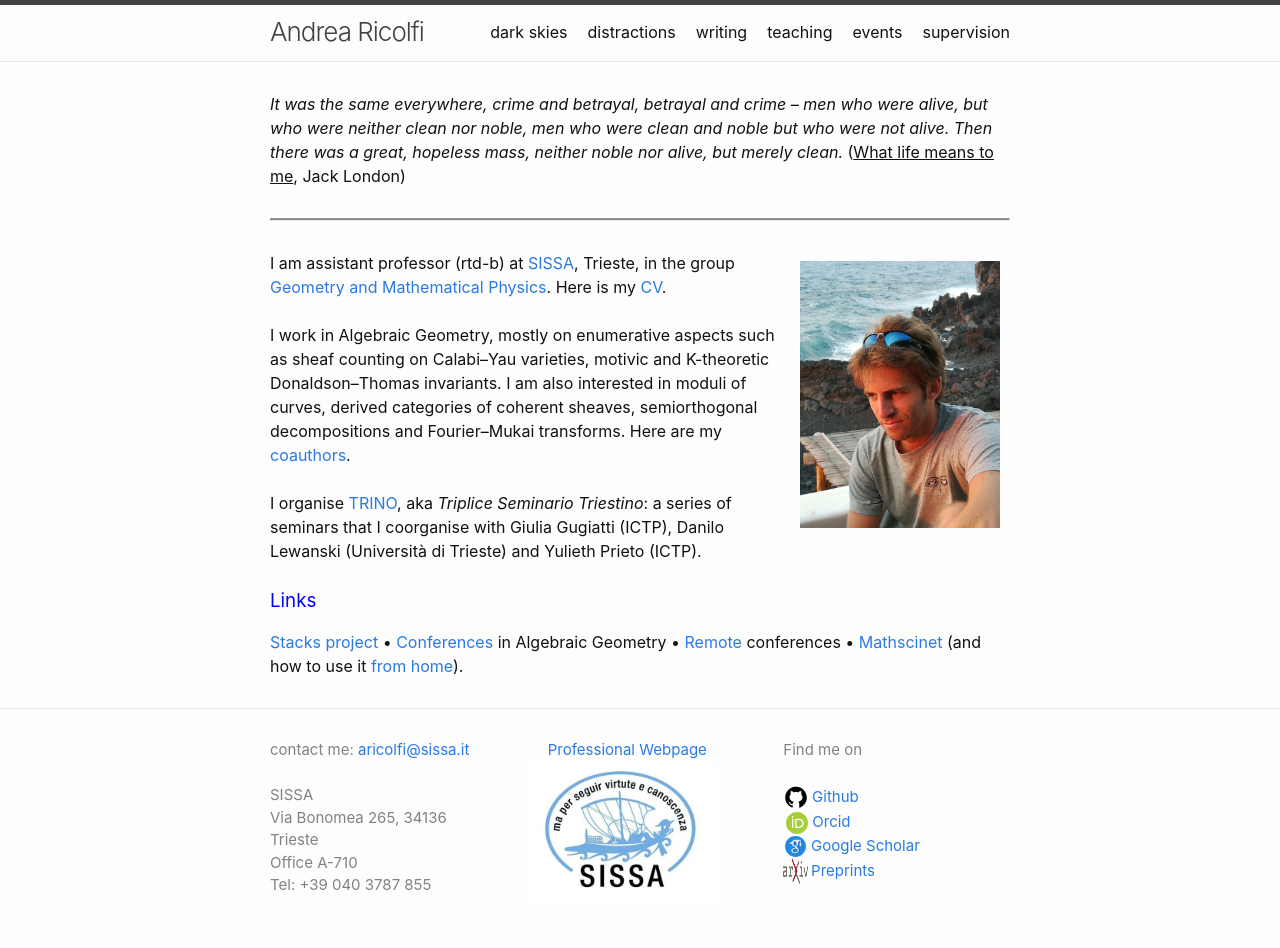
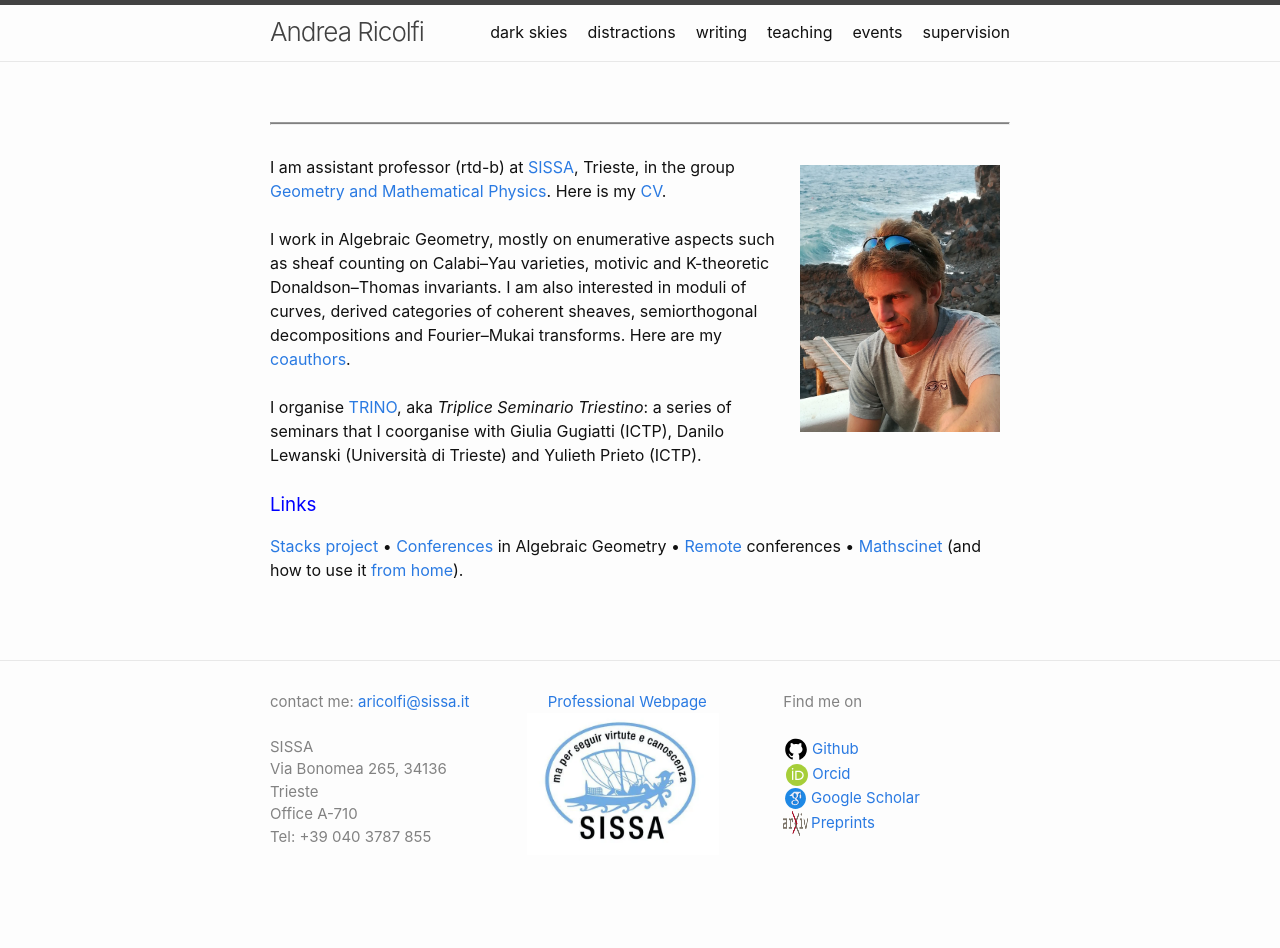
Before and after one commit to atricolfi/aricolfi.github.io, a Jekyll site: the page built from index.html, in a window 1280 px wide. Built offline with Jekyll 4.4.1, drawn with Linux system fonts in a browser that asks for light colours; after the commit the page ends 900 px from its top, so only the background shows below that.

Commit message:
Update index.html

```diff
--- a/index.html
+++ b/index.html
@@ -2,10 +2,7 @@
 layout: default
 ---
 
-<p><i>It was the same everywhere, crime and betrayal, betrayal and crime &#8211; men who were alive, but who were
-    neither clean nor noble, men who were clean and noble but who were not alive.
-    Then there was a great, hopeless mass, neither noble nor alive, but merely clean.</i>
-    (<u>What life means to me</u>, Jack London)</p>
+<!-- <p><i>It was the same everywhere, crime and betrayal, betrayal and crime &#8211; men who were alive, but who were neither clean nor noble, men who were clean and noble but who were not alive. Then there was a great, hopeless mass, neither noble nor alive, but merely clean.</i>(<u>What life means to me</u>, Jack London)</p> -->
 
 <hr style="height:1px;border-width:0.5;color:gray;background-color:gray">
 
```
